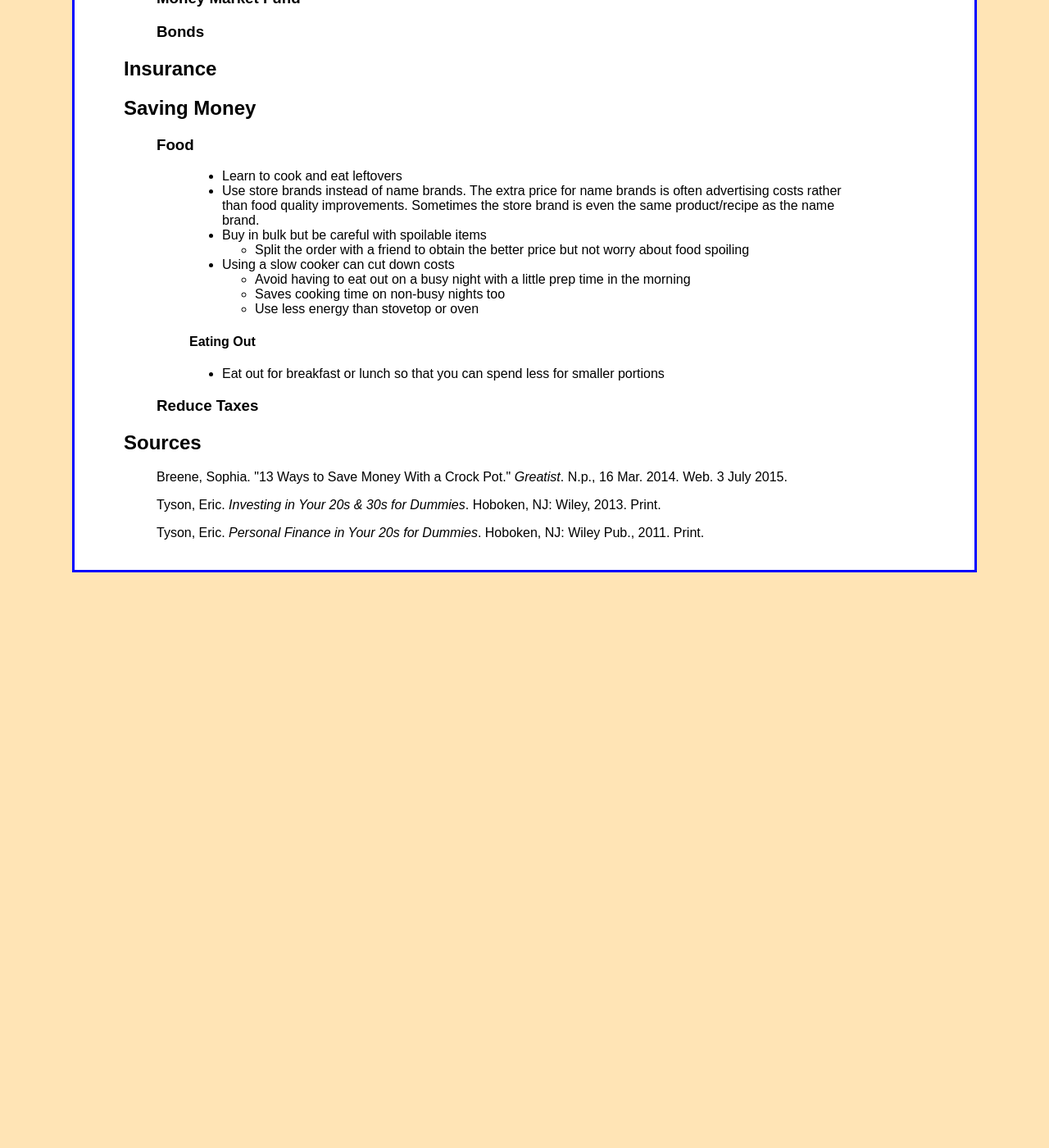
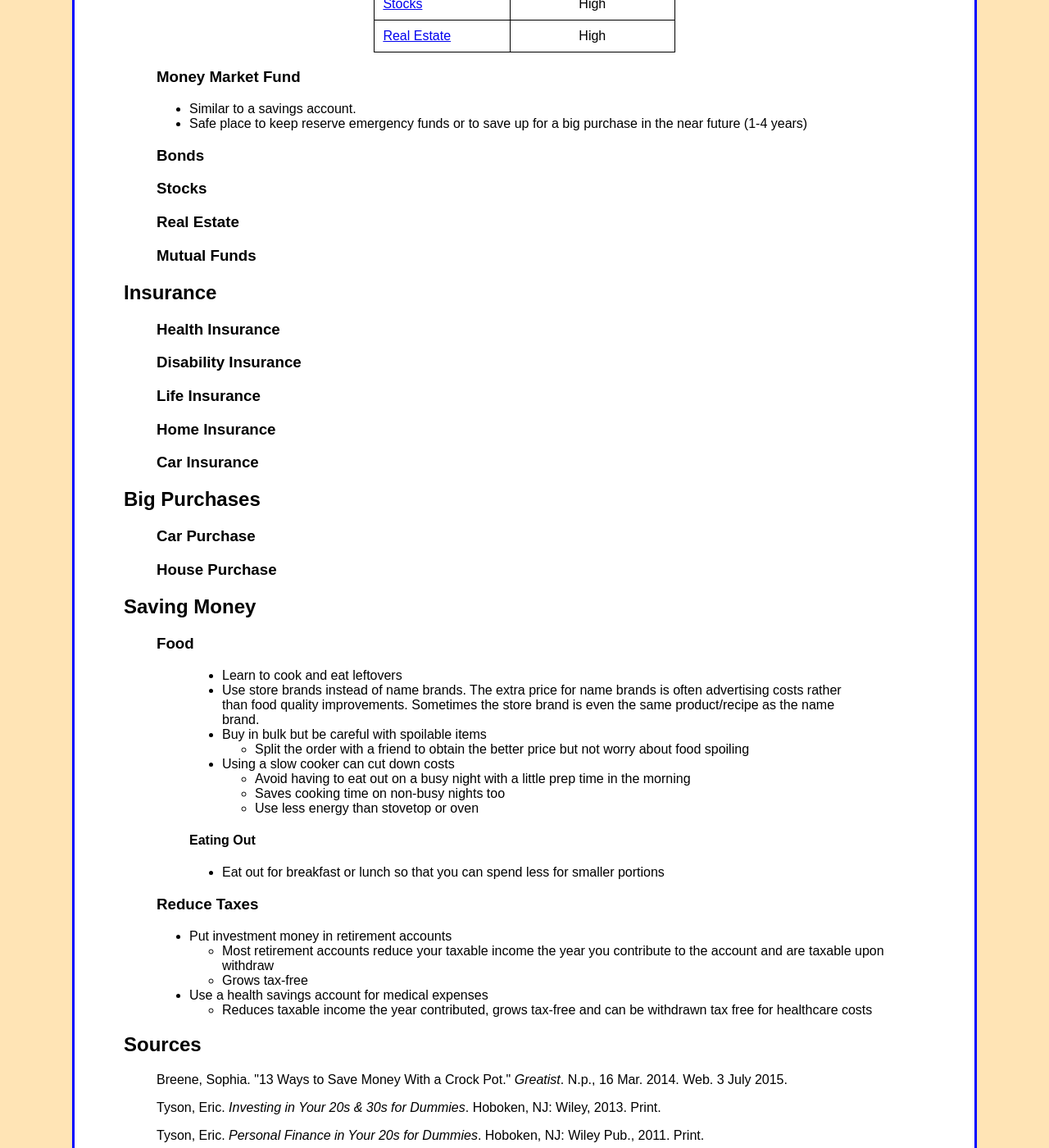
Before and after one commit to jbm950/jbm950.github.io, a Jekyll site: the page built from notes/money_management/money_management_main.html, in a window 1280 px wide and 1400 px high, scrolled down 2074 px. Shown: the whole window at 82% size. Built offline with Jekyll 4.4.1, drawn with Linux system fonts in a browser that asks for light colours; Markdown is read by kramdown in place of the engine named in the settings; before the commit the page ends 2780 px from its top, so only the background shows below that; some of the changed text lies outside the part shown.

Commit message:
worked on money management notes

```diff
--- a/notes/money_management/money_management_main.html
+++ b/notes/money_management/money_management_main.html
@@ -19,6 +19,7 @@ title: Money Management
 <li><a href="#banking">Banking</a></li>
 <li><a href="#investing">Investing</a></li>
 <li><a href="#insurance">Insurance</a></li>
+<li><a href="#big_purchases">Big Purchases</a></li>
 <li><a href="#saving">Saving Money</a></li>
 <li><a href="#sources">Sources</a></li>
 </ul>
@@ -222,10 +223,7 @@ th, td {
 Type of investment
 </th>
 <th>
-Associated Risk
-</th>
-<th>
-Average Rate of Return
+Associated Risk/Return
 </th>
 </tr>
 <tr>
@@ -235,9 +233,6 @@ Average Rate of Return
 <td style="text-align:center">
 Low
 </td>
-<td style="text-align:center">
-4
-</td>
 </tr>
 <tr>
 <td style="text-align:left">
@@ -246,8 +241,21 @@ Low
 <td style="text-align:center">
 Low-Medium
 </td>
+</tr>
+<tr>
+<td style="text-align:left">
+<a href="#stocks">Stocks</a>
+</td>
 <td style="text-align:center">
-5
+High
+</td>
+</tr>
+<tr>
+<td style="text-align:left">
+<a href="#real_estate">Real Estate</a>
+</td>
+<td style="text-align:center">
+High
 </td>
 </tr>
 </table>
@@ -256,9 +264,46 @@ Low-Medium
 <h3 id="money_market_fund">Money Market Fund</h3>
 </blockquote>
 <blockquote>
+<ul>
+<li>Similar to a savings account.</li>
+<li>Safe place to keep reserve emergency funds or to save up for a big purchase in the near future (1-4 years)</li>
+</ul>
+</blockquote>
+<blockquote>
 <h3 id="bonds">Bonds</h3>
 </blockquote>
+<blockquote>
+<h3 id="stocks">Stocks</h3>
+</blockquote>
+<blockquote>
+<h3 id="real_estate">Real Estate</h3>
+</blockquote>
+<blockquote>
+<h3 id="mutual_funds">Mutual Funds</h3>
+</blockquote>
 <h2 id="insurance">Insurance</h2>
+<blockquote>
+<h3 id="health-insurance">Health Insurance</h3>
+</blockquote>
+<blockquote>
+<h3 id="disability-insurance">Disability Insurance</h3>
+</blockquote>
+<blockquote>
+<h3 id="life-insurance">Life Insurance</h3>
+</blockquote>
+<blockquote>
+<h3 id="home-insurance">Home Insurance</h3>
+</blockquote>
+<blockquote>
+<h3 id="car-insurance">Car Insurance</h3>
+</blockquote>
+<h2 id="big_purchases">Big Purchases</h2>
+<blockquote>
+<h3 id="car-purchase">Car Purchase</h3>
+</blockquote>
+<blockquote>
+<h3 id="house-purchase">House Purchase</h3>
+</blockquote>
 <h2 id="saving">Saving Money</h2>
 <blockquote>
 <h3 id="food">Food</h3>
@@ -296,6 +341,19 @@ Low-Medium
 <blockquote>
 <h3 id="reduce-taxes">Reduce Taxes</h3>
 </blockquote>
+<blockquote>
+<ul>
+<li>Put investment money in retirement accounts
+<ul>
+<li>Most retirement accounts reduce your taxable income the year you contribute to the account and are taxable upon withdraw</li>
+<li>Grows tax-free</li>
+</ul></li>
+<li>Use a health savings account for medical expenses
+<ul>
+<li>Reduces taxable income the year contributed, grows tax-free and can be withdrawn tax free for healthcare costs</li>
+</ul></li>
+</ul>
+</blockquote>
 <h2 id="sources">Sources</h2>
 <blockquote>
 <p>Breene, Sophia. &quot;13 Ways to Save Money With a Crock Pot.&quot; <i>Greatist</i>. N.p., 16 Mar. 2014. Web. 3 July 2015.</p>
```
Also changed, not shown: source/notes/money_management/money_management_main.md (+46 -4 lines).
